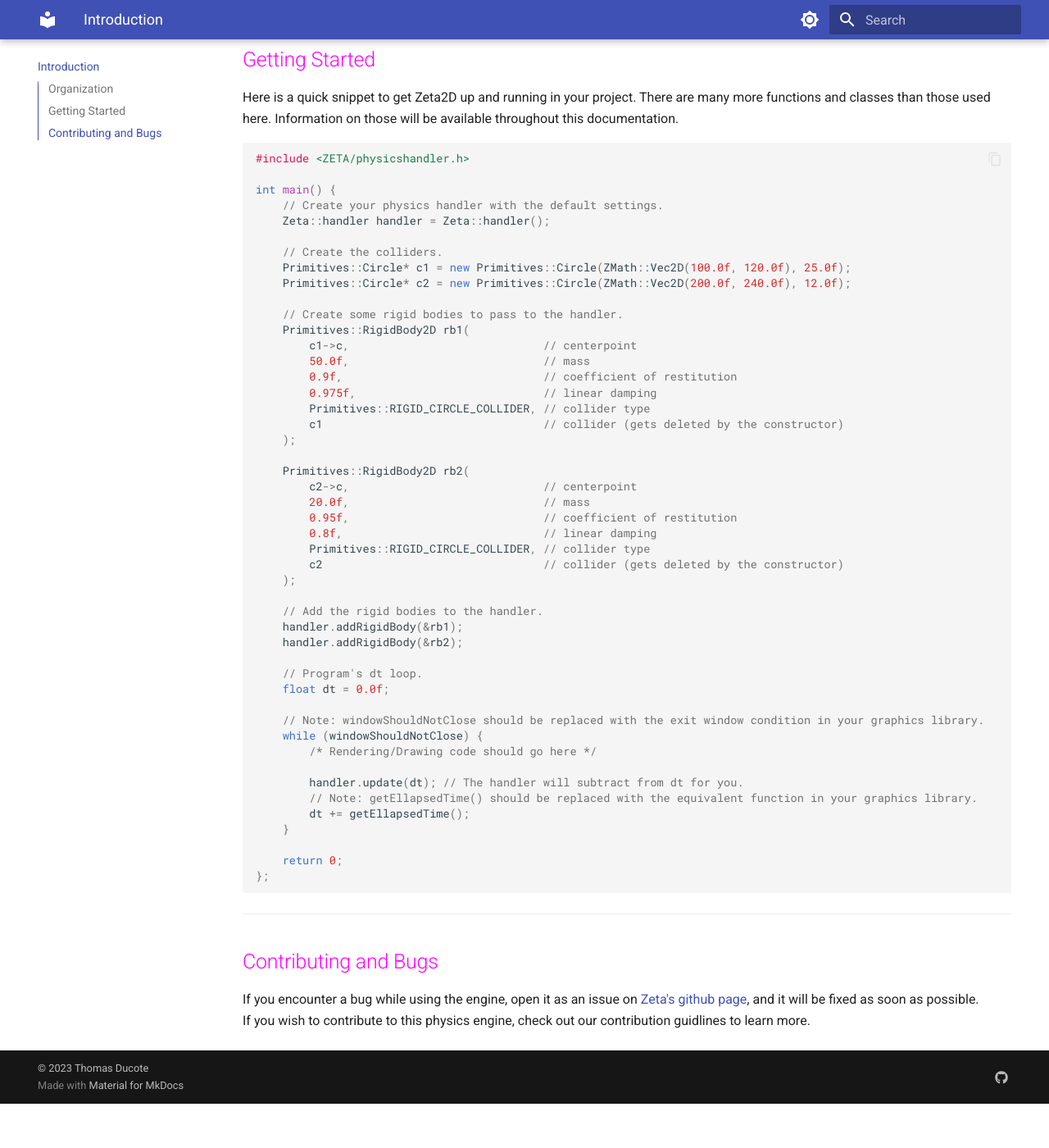
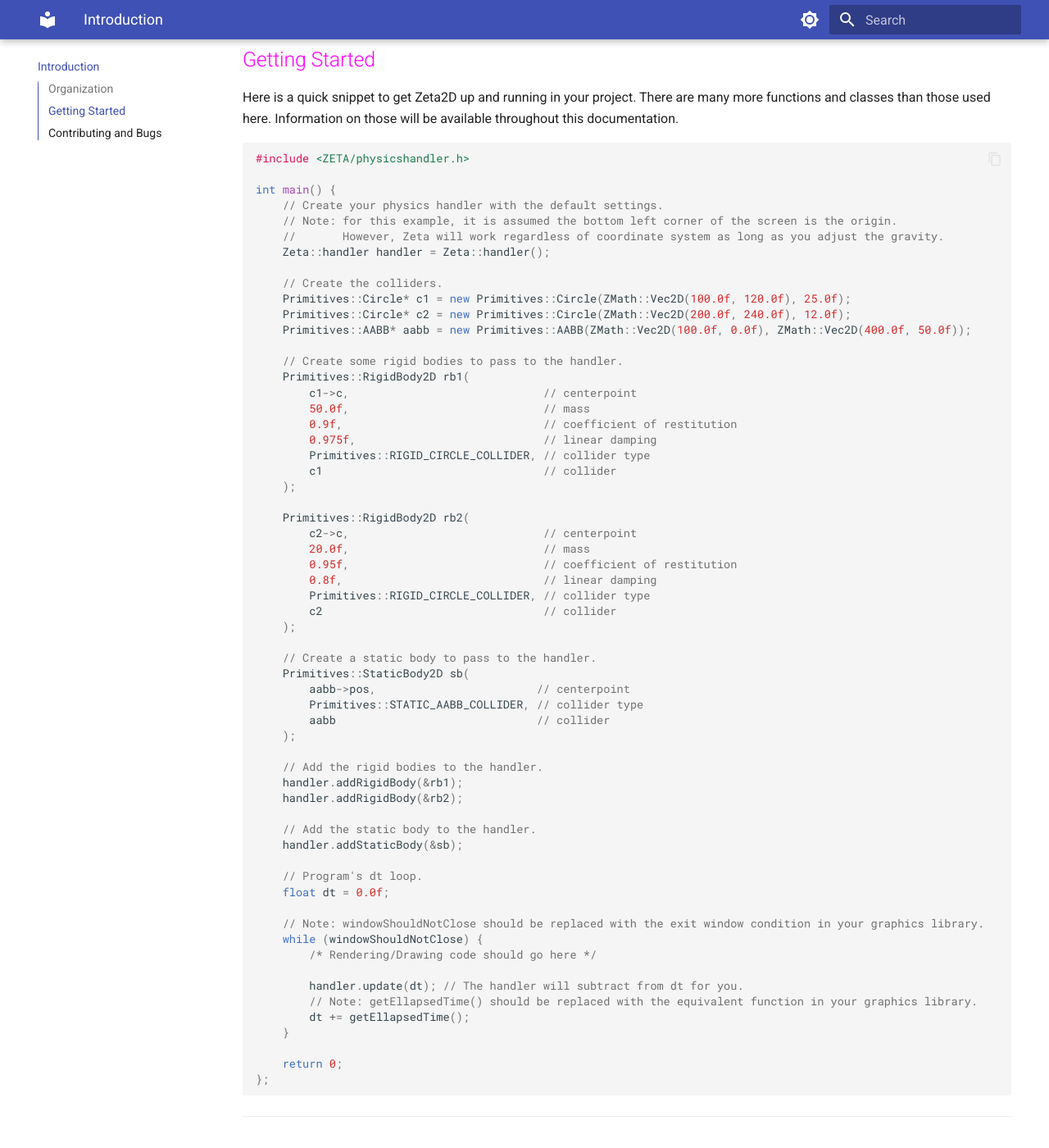
Before and after one commit to Salamence064/Zeta2D, an MkDocs documentation site: the page built from docs/index.md, in a window 1280 px wide and 1400 px high, scrolled down 1206 px. Shown: the whole window at 82% size. Built offline with MkDocs 1.6.1 and Material for MkDocs 9.7.7, drawn with Linux system fonts in a browser that asks for light colours; before the commit the page ends 2552 px from its top, so only the background shows below that.

Commit message:
Updated getting started docs

```diff
--- a/docs/index.md
+++ b/docs/index.md
@@ -44,11 +44,14 @@ Here is a quick snippet to get Zeta2D up and running in your project. There are
 
 int main() {
     // Create your physics handler with the default settings.
+    // Note: for this example, it is assumed the bottom left corner of the screen is the origin.
+    //       However, Zeta will work regardless of coordinate system as long as you adjust the gravity.
     Zeta::handler handler = Zeta::handler();
 
     // Create the colliders.
     Primitives::Circle* c1 = new Primitives::Circle(ZMath::Vec2D(100.0f, 120.0f), 25.0f);
     Primitives::Circle* c2 = new Primitives::Circle(ZMath::Vec2D(200.0f, 240.0f), 12.0f);
+    Primitives::AABB* aabb = new Primitives::AABB(ZMath::Vec2D(100.0f, 0.0f), ZMath::Vec2D(400.0f, 50.0f));
 
     // Create some rigid bodies to pass to the handler.
     Primitives::RigidBody2D rb1(
@@ -57,7 +60,7 @@ int main() {
         0.9f,                              // coefficient of restitution
         0.975f,                            // linear damping
         Primitives::RIGID_CIRCLE_COLLIDER, // collider type
-        c1                                 // collider (gets deleted by the constructor)
+        c1                                 // collider
     );
 
     Primitives::RigidBody2D rb2(
@@ -66,12 +69,22 @@ int main() {
         0.95f,                             // coefficient of restitution
         0.8f,                              // linear damping
         Primitives::RIGID_CIRCLE_COLLIDER, // collider type
-        c2                                 // collider (gets deleted by the constructor)
+        c2                                 // collider
+    );
+
+    // Create a static body to pass to the handler.
+    Primitives::StaticBody2D sb(
+        aabb->pos,                        // centerpoint
+        Primitives::STATIC_AABB_COLLIDER, // collider type
+        aabb                              // collider
     );
 
     // Add the rigid bodies to the handler.
     handler.addRigidBody(&rb1);
     handler.addRigidBody(&rb2);
+
+    // Add the static body to the handler.
+    handler.addStaticBody(&sb);
 
     // Program's dt loop.
     float dt = 0.0f;
```
